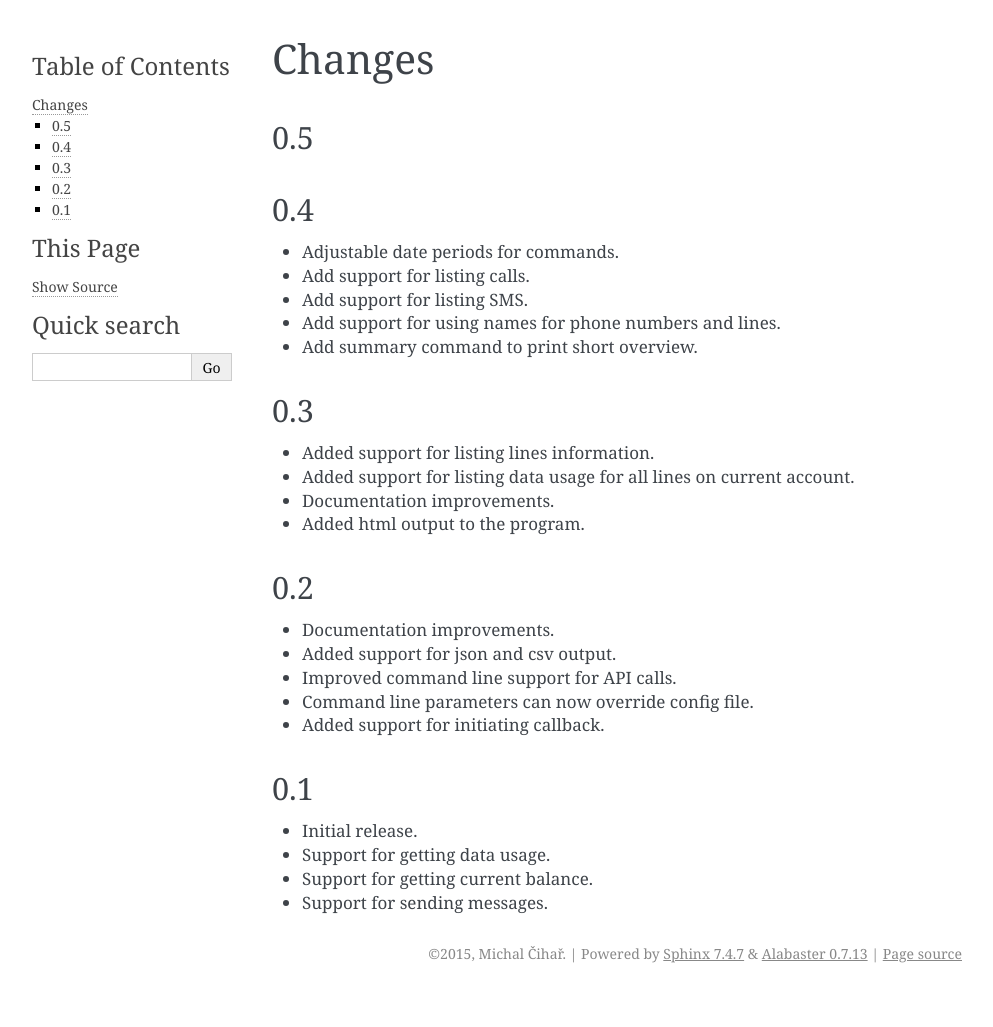
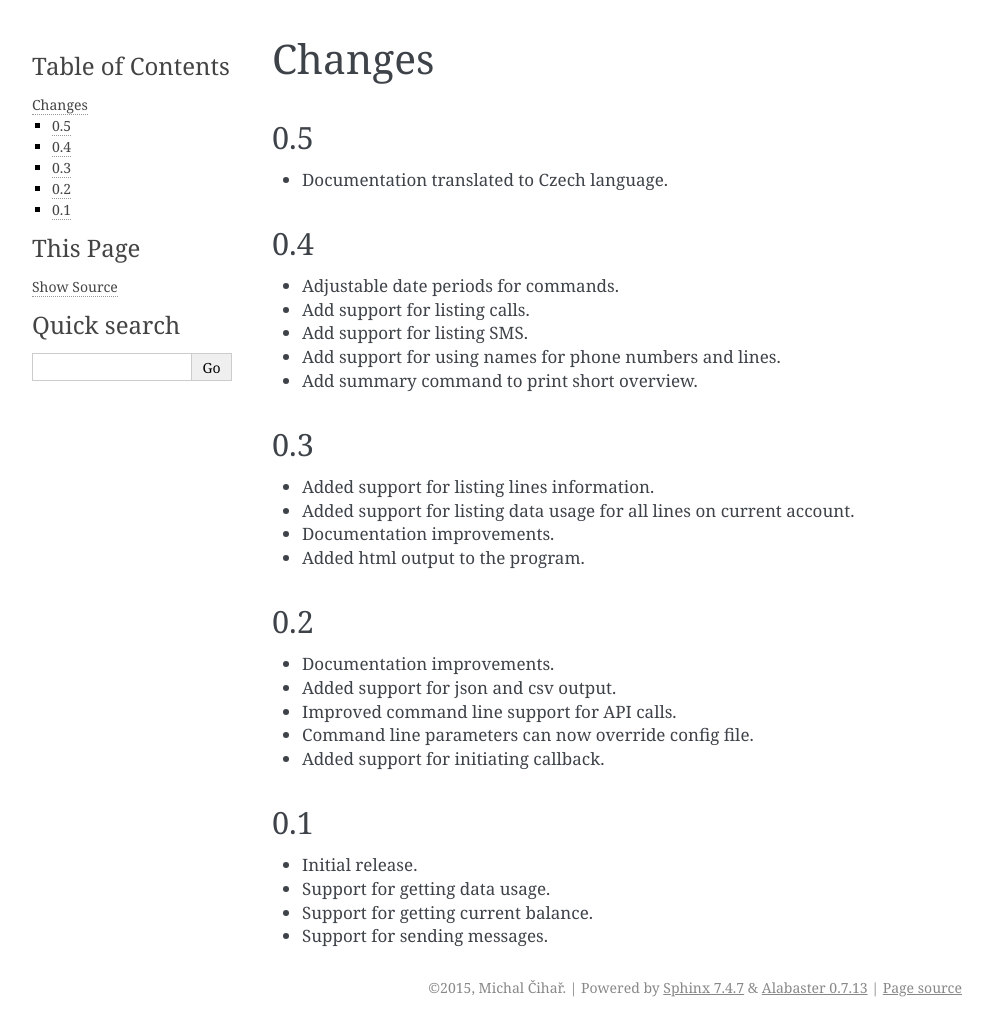
Before and after one commit to nijel/odorik, a Sphinx documentation site: the page built from docs/news.rst, in a window 1280 px wide. Shown: the whole page, without its empty margins (148-1141 px from the left). Built offline with Sphinx 7.4.7, drawn with Linux system fonts in a browser that asks for light colours; before the commit the page ends 993 px from its top, so only the background shows below that.

Commit message:
Mention translation in changes
Signed-off-by: Michal Čihař <michal@cihar.com>

```diff
--- a/docs/news.rst
+++ b/docs/news.rst
@@ -3,6 +3,8 @@ Changes
 
 0.5
 ---
+
+* Documentation translated to Czech language.
 
 0.4
 ---
```
